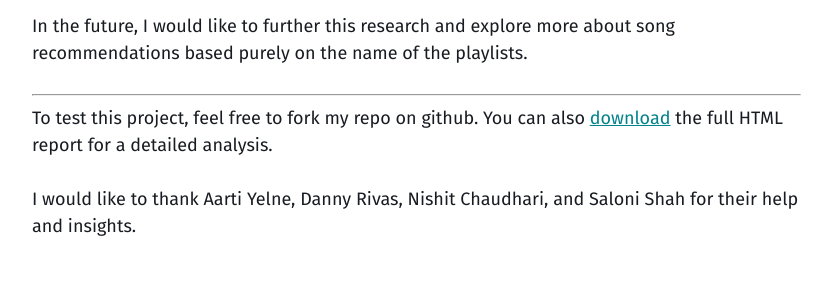
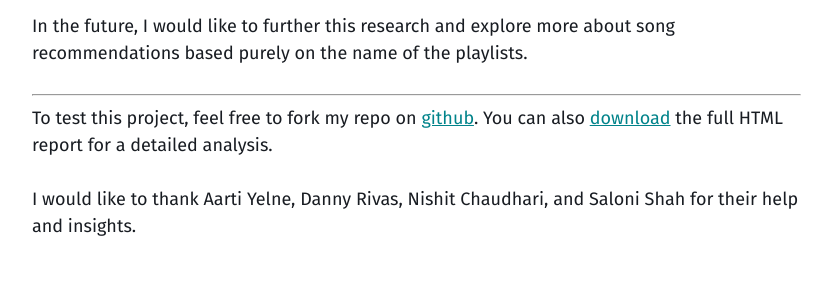
Before and after one commit to mehulg25/mehulg25.github.io, a Jekyll site: the page built from _projects/Recommendation-System.md, in a window 1280 px wide and 900 px high, scrolled down 4493 px. Shown: the part 512-812 px from the top of the window, without its empty margins (40-872 px from the left). Built offline with Jekyll 4.4.1, drawn with Linux system fonts in a browser that asks for light colours; some of the changed lines change nothing that is shown.

Commit message:
Minor Changes

```diff
--- a/_projects/Recommendation-System.md
+++ b/_projects/Recommendation-System.md
@@ -56,6 +56,6 @@ In the future, I would like to further this research and explore more about song
 
 ---
 
-To test this project, feel free to fork my repo on github. You can also [download](/pdf-asset/FinalReport.html) the full HTML report for a detailed analysis.
+To test this project, feel free to fork my repo on [github](https://github.com/mehulg25/Recommendation-System). You can also [download](/pdf-asset/FinalReport.html) the full HTML report for a detailed analysis.
 
 I would like to thank Aarti Yelne, Danny Rivas, Nishit Chaudhari, and Saloni Shah for their help and insights.
```
